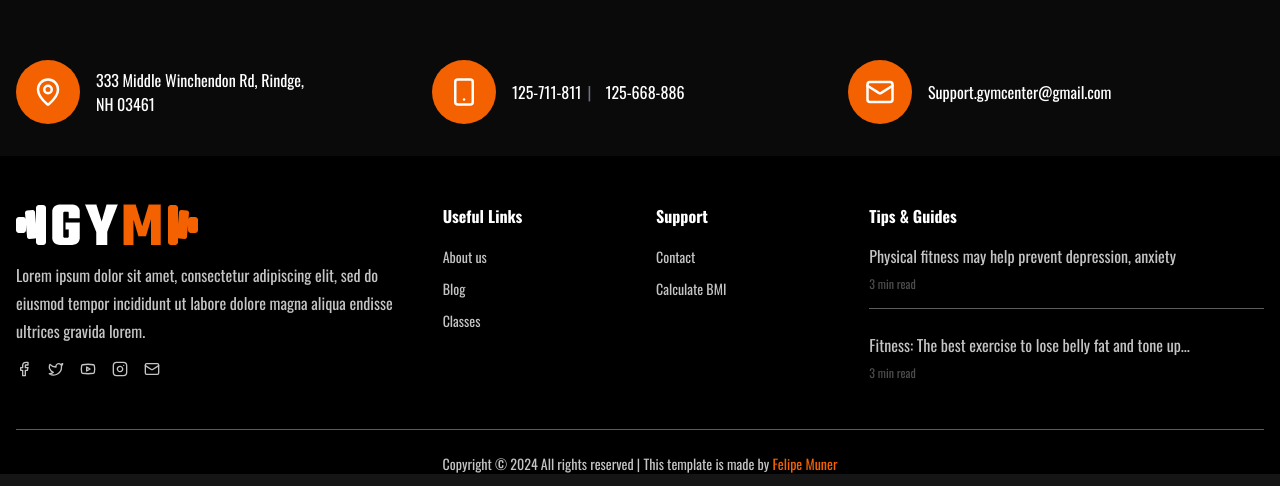
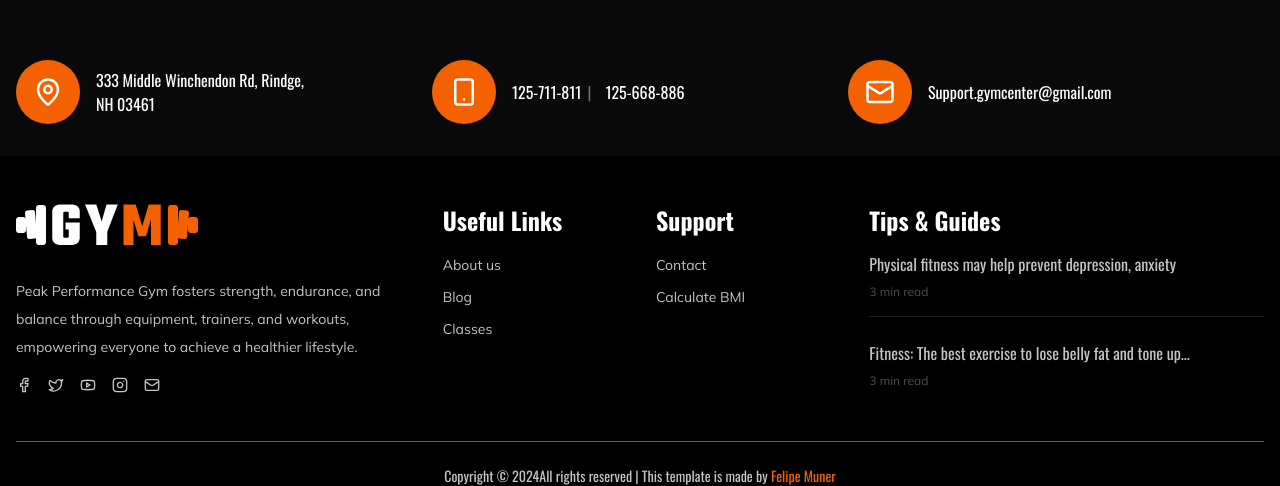
Before and after one commit to felipe-muner/podium-gym, a Next.js app: page / in a window 1280 px wide. Shown: the part 3522-4008 px from the top of the page. Built offline with nearby package versions, Linux system fonts and the light colour scheme.

Commit message:
feat: final version Footer

```diff
--- a/components/Footer/Footer.tsx
+++ b/components/Footer/Footer.tsx
@@ -1,8 +1,8 @@
 import { Facebook, Twitter, Youtube, Instagram, Mail } from "lucide-react";
+import Link from "next/link";
 import { APP_NAME } from "@/constants";
-import Link from "next/link";
-import { ContactData } from "../ContactData";
 import Image from "next/image";
+import { ContactData } from "@/components/ContactData";
 
 const Footer: React.FC = () => {
   return (
@@ -12,87 +12,109 @@ const Footer: React.FC = () => {
         <div className="container mx-auto px-4">
           {/* ROW */}
           <div className="flex flex-wrap -mx-4">
-
             {/* col-lg-4 (About) */}
             <div className="w-full px-4 mb-8 lg:mb-0 lg:w-1/3">
               <div>
-                <a href="#">
+                <Link href="#">
                   <Image
                     src="/img/logo.png"
                     alt={APP_NAME}
                     width={182}
                     height={41}
                   />
-                </a>
+                </Link>
               </div>
-              <p className="text-brand-gray-light leading-7 mt-4">
-                Lorem ipsum dolor sit amet, consectetur adipiscing elit, sed do
-                eiusmod tempor incididunt ut labore dolore magna aliqua endisse
-                ultrices gravida lorem.
+              <p className="text-brand-gray-light text-sm font-mulish leading-7 mt-8">
+                Peak Performance Gym fosters strength, endurance, and balance through equipment,
+                trainers, and workouts, empowering everyone to achieve a healthier lifestyle.
               </p>
               <div className="flex space-x-4 mt-4">
-                <a href="#" className="text-brand-gray-light text-sm">
+                <Link
+                  href="#"
+                  target="_blank"
+                  rel="noreferrer"
+                  className="text-brand-gray-light text-sm"
+                >
                   <Facebook size={16} />
-                </a>
-                <a href="#" className="text-brand-gray-light text-sm">
+                </Link>
+                <Link
+                  href="#"
+                  target="_blank"
+                  rel="noreferrer"
+                  className="text-brand-gray-light text-sm"
+                >
                   <Twitter size={16} />
-                </a>
-                <a href="#" className="text-brand-gray-light text-sm">
+                </Link>
+                <Link
+                  href="#"
+                  target="_blank"
+                  rel="noreferrer"
+                  className="text-brand-gray-light text-sm"
+                >
                   <Youtube size={16} />
-                </a>
-                <a href="#" className="text-brand-gray-light text-sm">
+                </Link>
+                <Link
+                  href="#"
+                  target="_blank"
+                  rel="noreferrer"
+                  className="text-brand-gray-light text-sm"
+                >
                   <Instagram size={16} />
-                </a>
-                <a href="#" className="text-brand-gray-light text-sm">
+                </Link>
+                <Link
+                  href="mailto:yourgym@example.com"
+                  className="text-brand-gray-light text-sm"
+                >
                   <Mail size={16} />
-                </a>
+                </Link>
               </div>
+
             </div>
 
             {/* col-lg-2 col-md-3 col-sm-6 (Useful Links) */}
             <div className="w-full px-4 mb-8 lg:mb-0 sm:w-1/2 md:w-1/4 lg:w-1/6">
-              <h4 className="text-white font-semibold mb-4">Useful Links</h4>
-              <ul className="space-y-2">
+              <h4 className="text-white font-semibold text-2xl mb-4">Useful Links</h4>
+              <ul className="space-y-2 font-mulish leading-6">
                 <li>
-                  <a href="/about-us" className="text-brand-gray-light text-sm">
+                  <Link href="/about-us" className="text-brand-gray-light text-sm">
                     About us
-                  </a>
+                  </Link>
                 </li>
                 <li>
-                  <a href="/blog" className="text-brand-gray-light text-sm">
+                  <Link href="/blog" className="text-brand-gray-light text-sm">
                     Blog
-                  </a>
+                  </Link>
                 </li>
                 <li>
-                  <a href="/classes" className="text-brand-gray-light text-sm">
+                  <Link href="/classes" className="text-brand-gray-light text-sm">
                     Classes
-                  </a>
+                  </Link>
                 </li>
               </ul>
             </div>
 
             {/* col-lg-2 col-md-3 col-sm-6 (Support) */}
             <div className="w-full px-4 mb-8 lg:mb-0 sm:w-1/2 md:w-1/4 lg:w-1/6">
-              <h4 className="text-white font-semibold mb-4">Support</h4>
-              <ul className="space-y-2">
+              <h4 className="text-white font-semibold text-2xl mb-4">Support</h4>
+              <ul className="space-y-2 font-mulish leading-6">
                 <li>
-                  <a href="/contact" className="text-brand-gray-light text-sm">
+                  <Link href="/contact" className="text-brand-gray-light text-sm">
                     Contact
-                  </a>
+                  </Link>
                 </li>
                 <li>
-                  <a href="/calculate-bmi" className="text-brand-gray-light text-sm">
+                  <Link href="/calculate-bmi" className="text-brand-gray-light text-sm">
                     Calculate BMI
-                  </a>
+                  </Link>
                 </li>
               </ul>
             </div>
 
             {/* col-lg-4 col-md-6 (Tips & Guides) */}
             <div className="w-full px-4 md:w-1/2 lg:w-1/3">
-              <h4 className="text-white font-semibold mb-4">Tips & Guides</h4>
+              <h4 className="text-white font-semibold text-2xl mb-4">Tips & Guides</h4>
               <div className="space-y-6">
-                <div className="border-b border-brand-gray-dark pb-4">
+                <div className="border-b border-[#1a1a1a] pb-4">
                   <h6 className="mb-2">
                     <a
                       href="#"
@@ -101,7 +123,7 @@ const Footer: React.FC = () => {
                       Physical fitness may help prevent depression, anxiety
                     </a>
                   </h6>
-                  <ul className="text-xs text-brand-gray-darker">
+                  <ul className="text-xs text-brand-gray-darker font-mulish">
                     <li>3 min read</li>
                   </ul>
                 </div>
@@ -115,7 +137,7 @@ const Footer: React.FC = () => {
                       up...
                     </a>
                   </h6>
-                  <ul className="text-xs text-brand-gray-darker">
+                  <ul className="text-xs text-brand-gray-darker font-mulish">
                     <li>3 min read</li>
                   </ul>
                 </div>
@@ -127,16 +149,16 @@ const Footer: React.FC = () => {
           {/* COPYRIGHT SECTION */}
           <div className="mt-12 border-t border-brand-gray-dark pt-6 text-center">
             <p className="text-sm text-brand-gray-light">
-              Copyright &copy; {new Date().getFullYear()} All rights
-              reserved | This template is made by{" "}
-              <a
+              Copyright &copy; {new Date().getFullYear()}
+              All rights reserved | This template is made by{" "}
+              <Link
                 href="https://felipemuner.com/portfolio"
                 target="_blank"
-                rel="noopener noreferrer"
+                rel="noreferrer"
                 className="text-brand-orange"
               >
                 Felipe Muner
-              </a>
+              </Link>
             </p>
           </div>
         </div>
```
